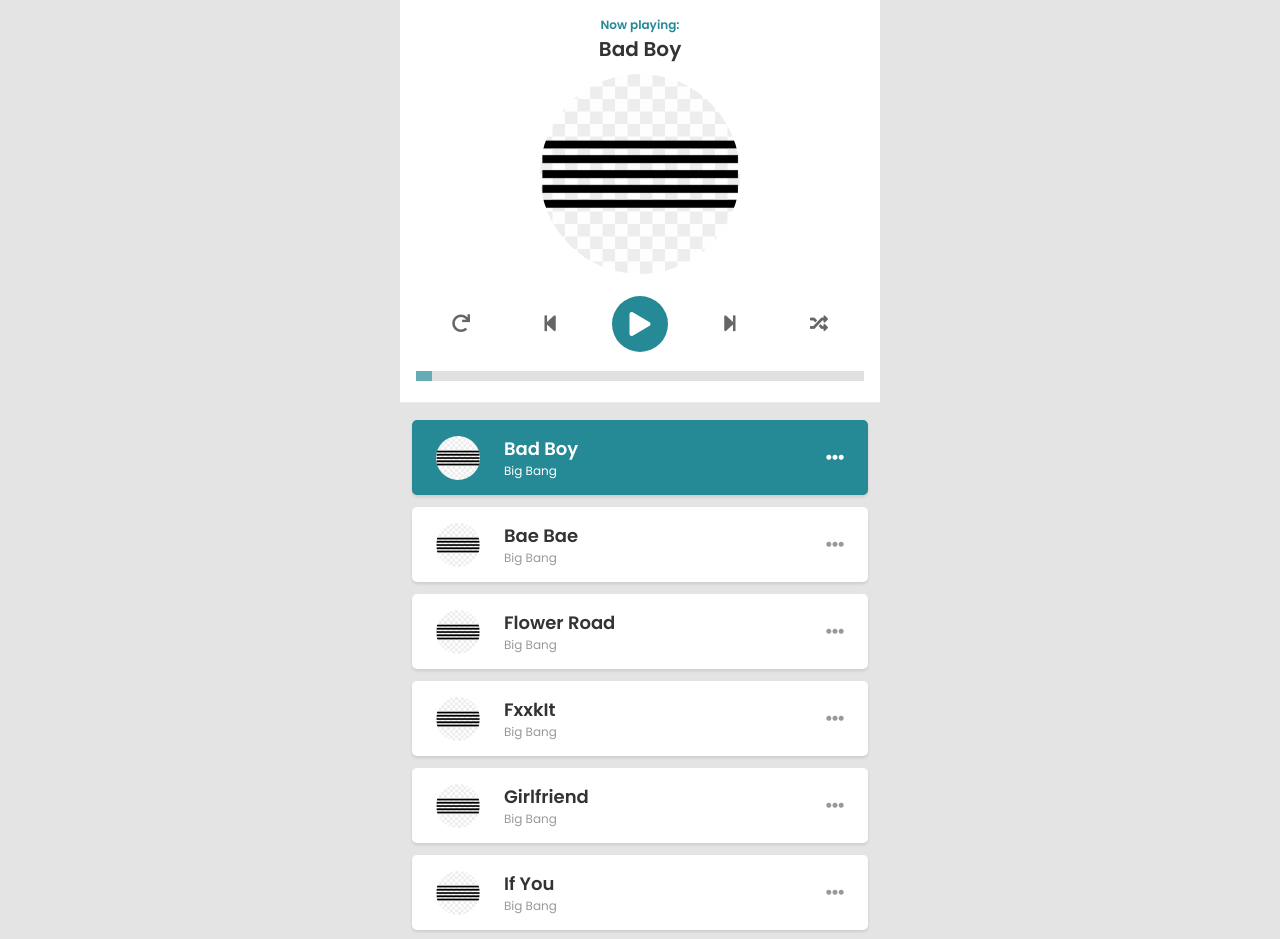
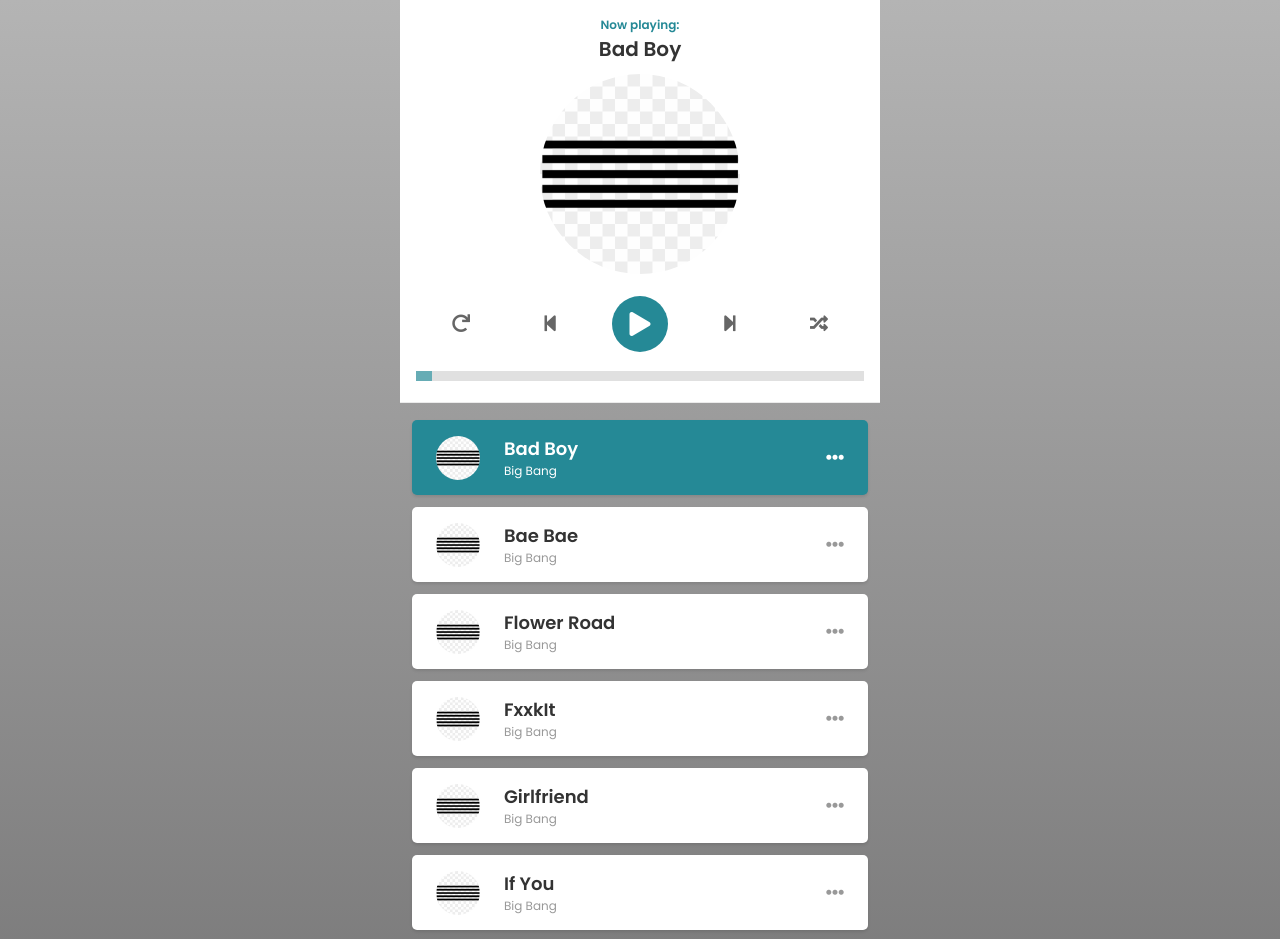
Before and after one commit to ntt8102/musicplayer, a plain HTML site: page index.html in a window 1280 px wide. Shown: the top 939 px of the page. Drawn offline with Linux system fonts and the light colour scheme.

Commit message:
fixedcommit

```diff
--- a/style.css
+++ b/style.css
@@ -1,5 +1,5 @@
 :root {
-  --primary-color: #258996;
+  --primary-color:#258996;
   --text-color: #333;
 }
 
@@ -10,7 +10,7 @@
 }
 
 body {
-  background-color: rgb(228, 228, 228);
+  background: linear-gradient(to bottom, #b4b4b4, #232223 );
 }
 
 html {
```
